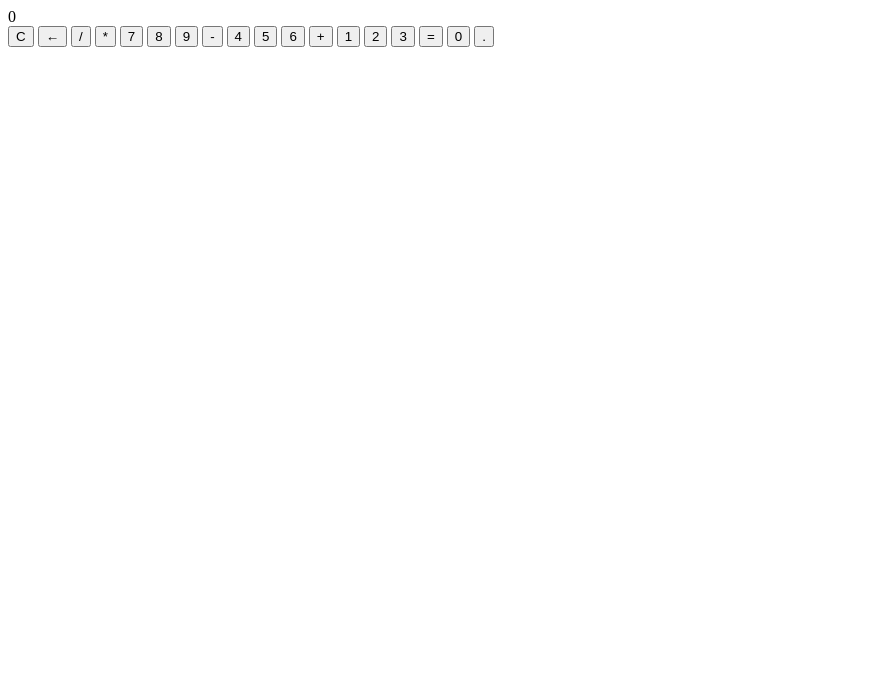
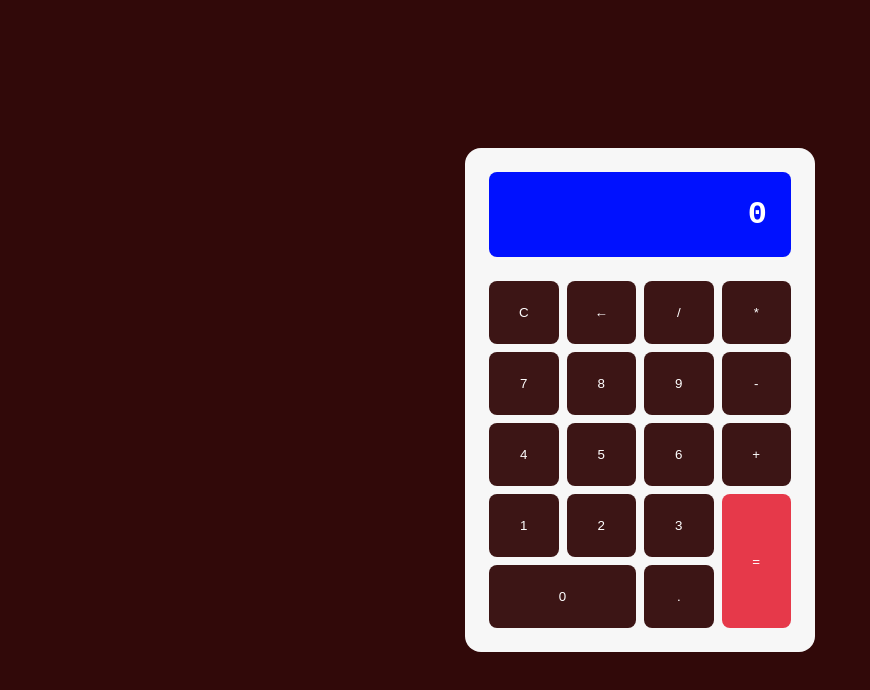
Before and after one commit to anfoxy-ware/parcialsurge, a website: page index.html in a window 1280 px wide. Shown: the whole page, without its empty margins (0-870 px from the left). Drawn offline with Linux system fonts and the light colour scheme.

Commit message:
Subiendo arreglo

```diff
--- a/index.html
+++ b/index.html
@@ -4,7 +4,9 @@
     <meta charset="UTF-8">
     <meta http-equiv="X-UA-Compatible" content="IE=edge">
     <meta name="viewport" content="width=device-width, initial-scale=1.0">
-    <title>Frandy de la Cruzsss</title>
+    <title>Frandy de la Cruz</title>
+    <link rel="stylesheet" href="styles.css">
+    <style></style>
 </head>
 <body>
 
--- a/styles.css
+++ b/styles.css
@@ -7,13 +7,13 @@
 
 body {
     min-height: 100vh;
-    background-color: #090c31;
+    background-color: #310909;
     display: grid;
     place-items: center;
 }
 
 .calculadora {
-    background-color: #15173c;
+    background-color: #f7f7f7;
     color: white;
     width: 350px;
     max-width: 100%;
@@ -26,7 +26,7 @@ body {
 
 .pantalla {
     grid-column: 1 / -1;
-    background-color: #090c31;
+    background-color: #0011ff;
     padding: 1.5rem;
     font-size: 2rem;
     text-align: right;
@@ -37,7 +37,7 @@ body {
 }
 
 .btn {
-    background-color: #15173c;;
+    background-color: #3c1515;;
     color: white;
     border: 0;
     padding: 1.5rem .5rem;
@@ -49,7 +49,7 @@ body {
 }
 
 .btn:hover {
-    background-color: #090c31;
+    background-color: #310909;
 }
 
 #cero {
```
